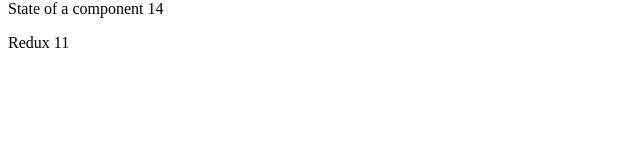
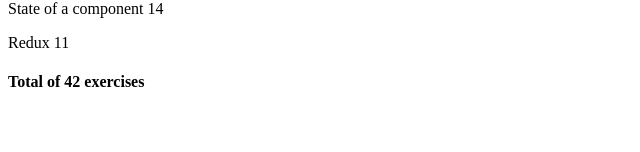
Before and after one commit to D-Hemanth/fullstackopen, a React (Create React App) app in the folder part2/courseinfo/: page / in a window 1280 px wide. Shown: the part 148-300 px from the top of the page, without its empty margins (0-640 px from the left). Built offline with nearby package versions, Linux system fonts and the light colour scheme.

Commit message:
part2 2.2: Complete courseinfo step 7

```diff
--- a/part2/courseinfo/src/App.js
+++ b/part2/courseinfo/src/App.js
@@ -25,11 +25,23 @@ const Part = ({ partName, exercises }) => {
   )
 }
 
+const Total = ({ courseParts }) => {
+  // reduce() method returns a single value: the function's accumulated result.
+  let total = courseParts.reduce(function(sum, part){
+    return sum + part.exercises
+  }, 0)
+  // console.log(total);
+  return (
+    <h4>Total of {total} exercises</h4>
+  )
+}
+
 const Course = ({ course }) => {
     return (
       <div>
         <Header courseName={course.name} />
         <Content courseParts={course.parts} />
+        <Total courseParts={course.parts} />
       </div>
     )
 }
```
